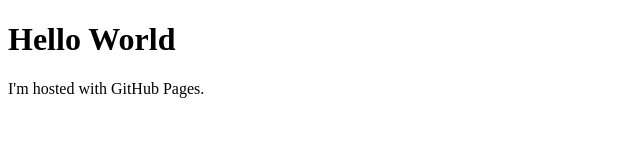
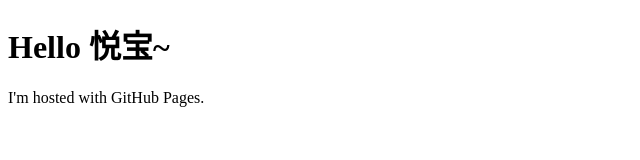
Before and after one commit to LetsgoShaun/LetsgoShaun.github.io, a plain HTML site: page index.html in a window 1280 px wide. Shown: the whole page, without its empty margins (0-640 px from the left). Drawn offline with Linux system fonts and the light colour scheme.

Commit message:
Update index.html

```diff
--- a/index.html
+++ b/index.html
@@ -1,7 +1,7 @@
 <!DOCTYPE html>
 <html>
 <body>
-<h1>Hello World</h1>
+<h1>Hello 悦宝~</h1>
 <p>I'm hosted with GitHub Pages.</p>
 </body>
 </html>
```
